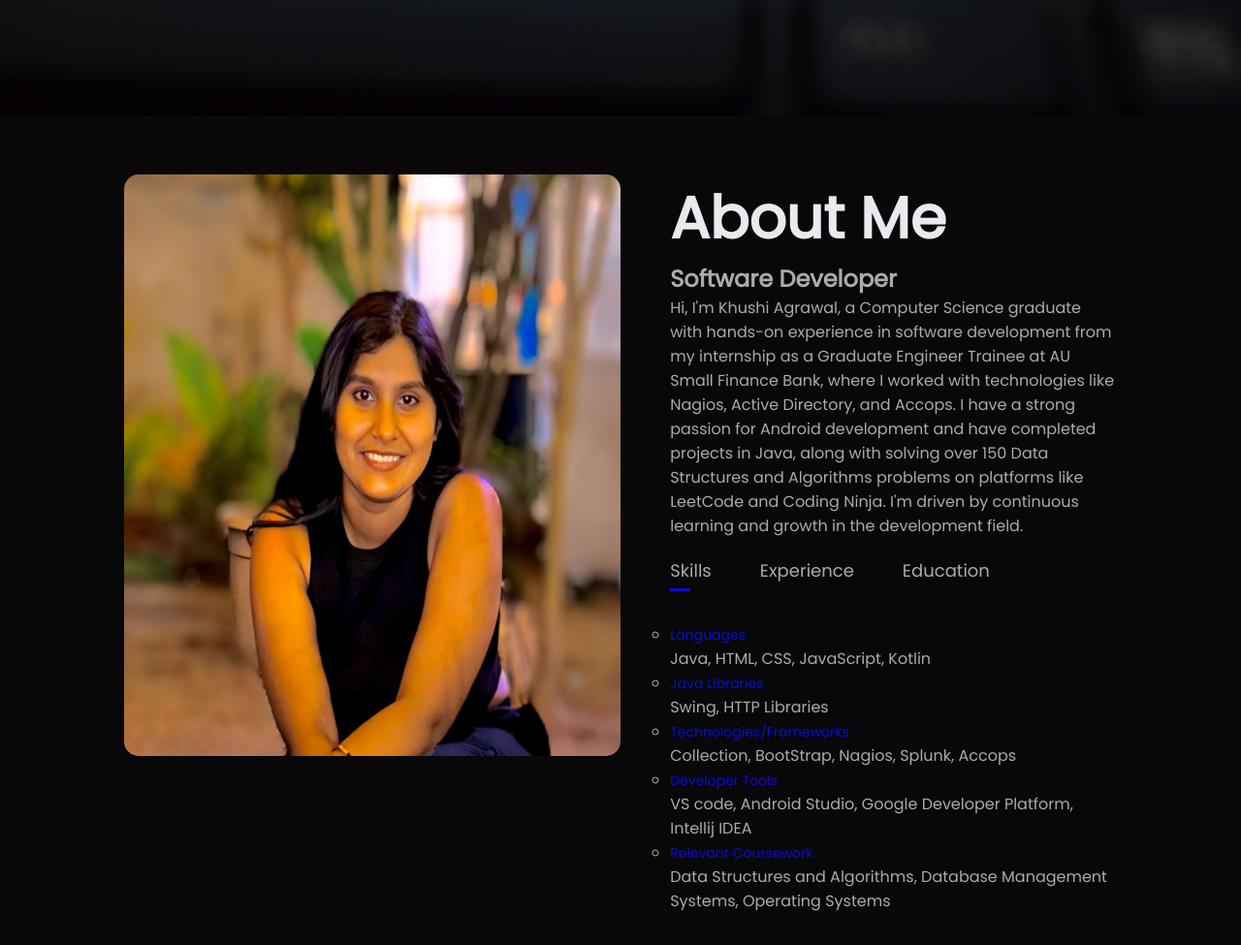
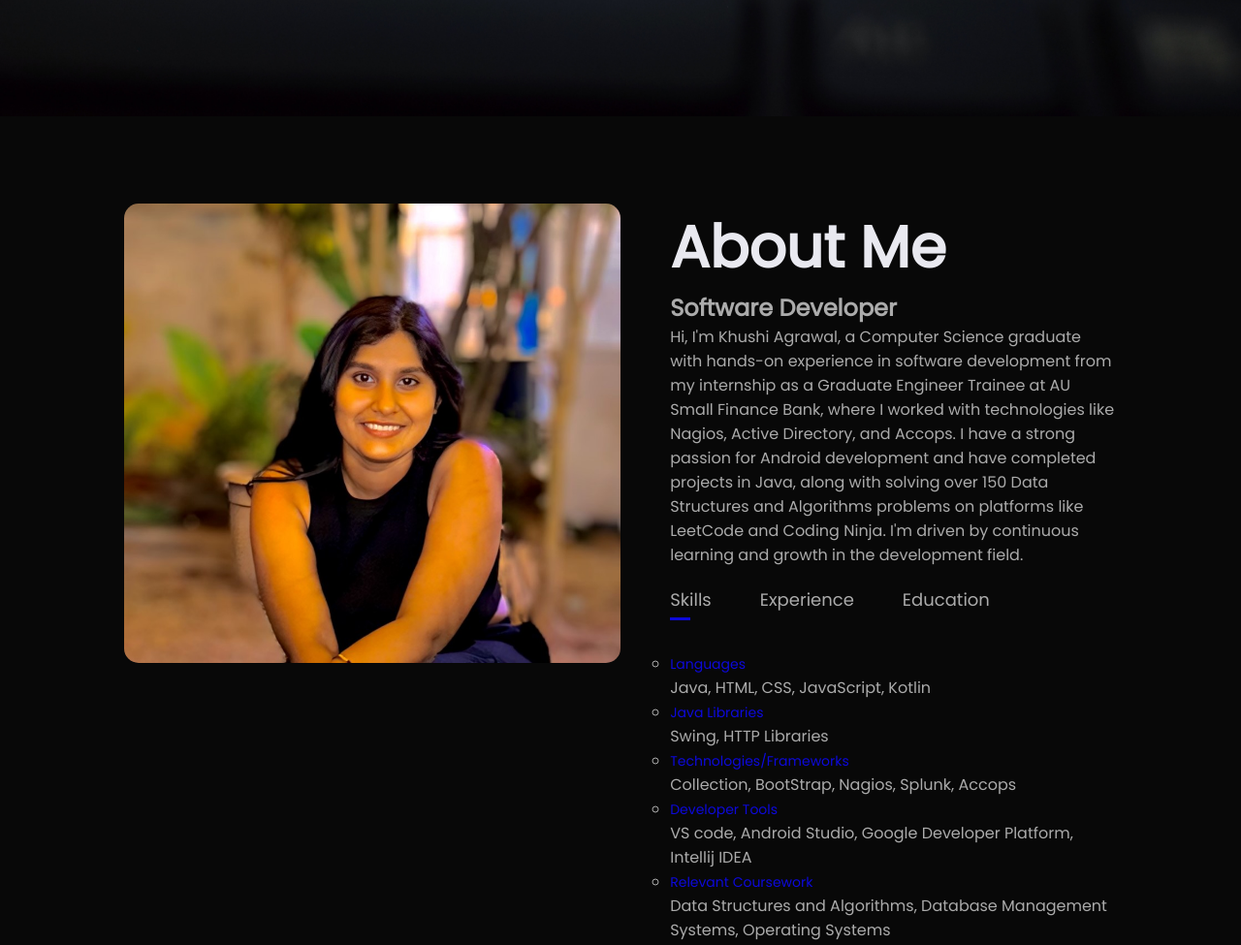
Before and after one commit to kusi1108/Portfolio, a plain HTML site: page index.html in a window 1280 px wide. Shown: the part 680-1655 px from the top of the page at 97% size. Drawn offline with Linux system fonts and the light colour scheme.

Commit message:
committed

```diff
--- a/style.css
+++ b/style.css
@@ -111,7 +111,7 @@ nav ul li a:hover::after {
 
 /*------------------ About -----------------------*/
 #about {
-  padding: 50px 0;
+  padding: 80px 0;
   color: #ababab;
 }
 
@@ -123,20 +123,20 @@ nav ul li a:hover::after {
 
 .about-col-1 {
   flex-basis: 50%;
-  width: 600px;
-  height: 600px;
+  /* width: 600px;
+  height: 600px; */
 }
 
 .about-col-1 img {
   width: 100%;
-  height: 100%;
+  /* height: 100%; */
   border-radius: 15px;
 }
 
 .about-col-2 {
   flex-basis: 45%;
-  width: 600px;
-  height: 600px;
+  /* width: 600px;
+  height: 600px; */
 }
 
 .sub-title {
```
